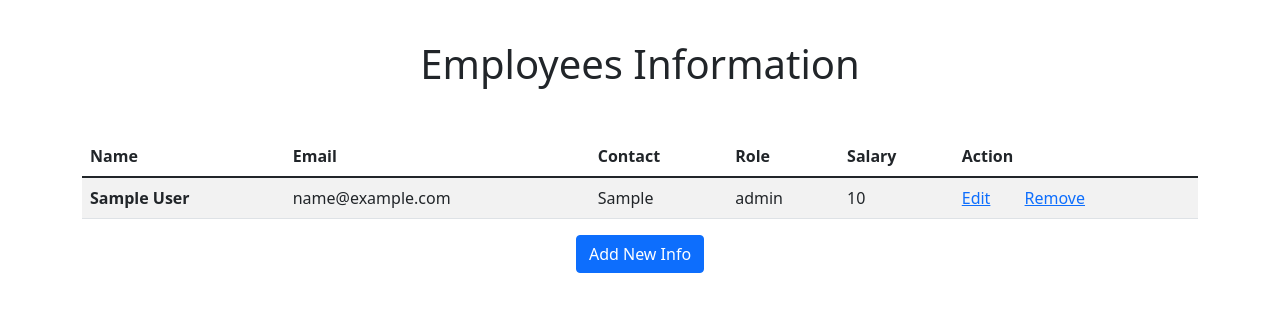
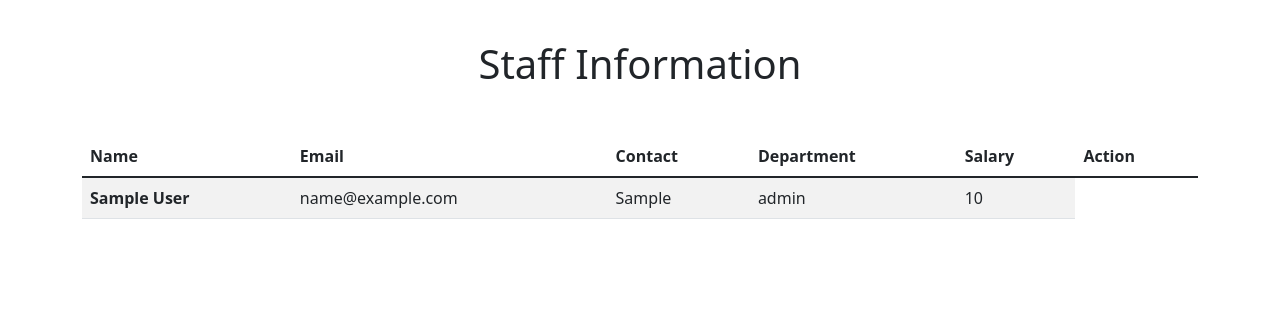
Before and after one commit to alexgithui91/django_crud_app, a Django app: page / in a window 1280 px wide. Shown: the top 312 px of the page. Run offline with Django 4.2, Linux system fonts and the light colour scheme; tables that the repository leaves empty hold one stand-in row (values such as "Sample post").

Commit message:
updates to titles on list page

```diff
--- a/main/employee/templates/employee/list.html
+++ b/main/employee/templates/employee/list.html
@@ -3,11 +3,11 @@
 {% extends 'base.html' %}
 
 {% block title %}
-<title>Employee List</title>
+<title>Getting Highschool</title>
 {% endblock title %}
 
 {% block content %}
-<h1 style="text-align: center; padding-top: 1em; padding-bottom: 1em;">Employees Information</h1>
+<h1 style="text-align: center; padding-top: 1em; padding-bottom: 1em;">Staff Information</h1>
 
 <table class="table table-striped">
     <thead>
@@ -15,7 +15,7 @@
             <th scope="col">Name</th>
             <th scope="col">Email</th>
             <th scope="col">Contact</th>
-            <th scope="col">Role</th>
+            <th scope="col">Department</th>
             <th scope="col">Salary</th>
             <th scope="col">Action</th>
         </tr>
@@ -28,17 +28,17 @@
             <td>{{ emp.emp_contact }}</td>
             <td>{{ emp.emp_role }}</td>
             <td>{{ emp.emp_salary }}</td>
-            <td>
+            {% comment %} <td>
                 <a style="margin-right: 30px;" href="{% url 'edit-employee' emp.id %}">Edit</a>
                 <a href="{% url 'delete-employee' emp.id %}">Remove</a>
-            </td>
+            </td> {% endcomment %}
         </tr>
         {% endfor %}
     </tbody>
 </table>
 
-<div class="text-center">
+{% comment %} <div class="text-center">
     <a href="{% url 'create-employee' %}"><button type="button" class="btn btn-primary">Add New Info</button></a>
-</div>
+</div> {% endcomment %}
 {% endblock content %}
 view rawlist.html hosted with ❤ by GitHub
```
